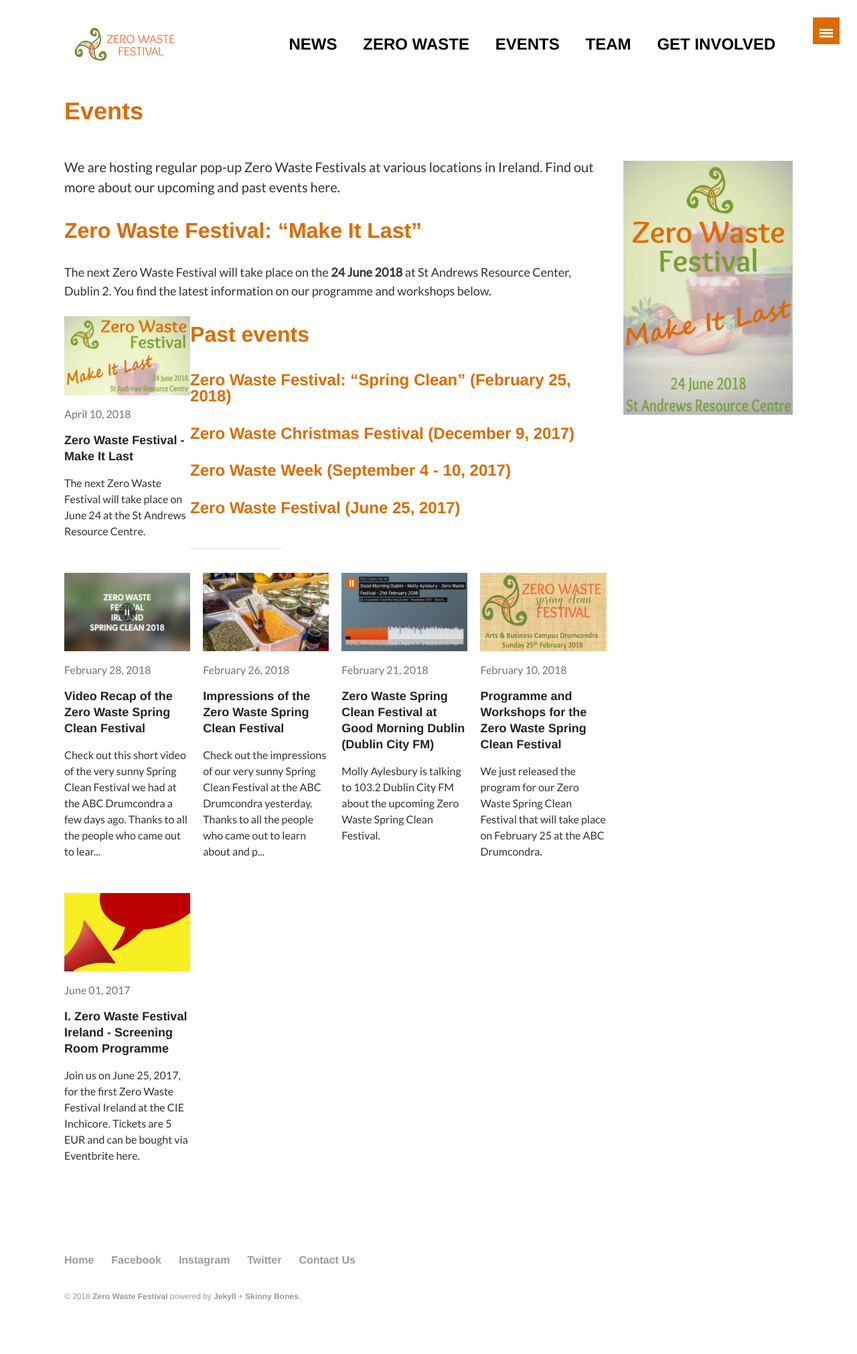
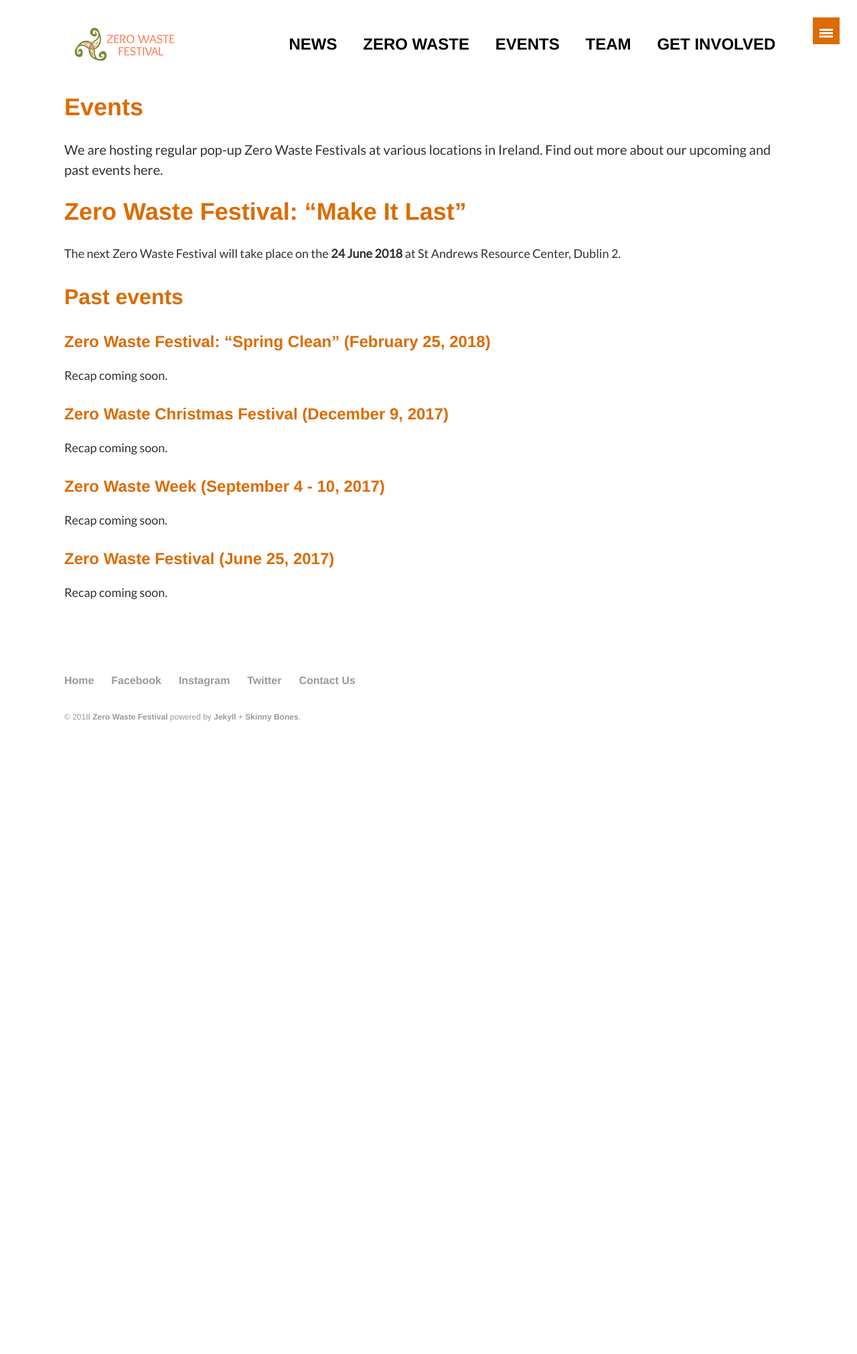
Before and after one commit to zerowastefestival/zerowastefestival.github.io, a Jekyll site: the page built from events.md, in a window 1280 px wide. Shown: the whole page at 67% size. Built offline with Jekyll 4.4.1, drawn with Linux system fonts in a browser that asks for light colours; some web fonts are replaced; after the commit the page ends 1156 px from its top, so only the background shows below that.

Commit message:
simplify events page

```diff
--- a/events.md
+++ b/events.md
@@ -10,61 +10,29 @@
 
 We are hosting regular pop-up Zero Waste Festivals at various locations in Ireland. Find out more about our upcoming and past events here.
 
-## Zero Waste Festival: "Make It Last"
+# Zero Waste Festival: "Make It Last"
 
-The next Zero Waste Festival will take place on the **24 June 2018** at St Andrews Resource Center, Dublin 2. You find the latest information on our programme and workshops below.
+The next Zero Waste Festival will take place on the **24 June 2018** at St Andrews Resource Center, Dublin 2.
 
-<div class="tiles">
-{% for post in site.categories.2018-06-festival %}
-  {% include post-grid.html %}
-{% endfor %}
-</div><!-- /.tiles -->
 
 
 ## Past events
 
 #### Zero Waste Festival: "Spring Clean" (February 25, 2018)
 
-<div>
-<div class="tiles">
-{% for post in site.categories.2018-02-festival %}
-  {% include post-grid.html %}
-{% endfor %}
-</div><!-- /.tiles -->
-</div>
-
+Recap coming soon.
 
 
 #### Zero Waste Christmas Festival (December 9, 2017)
 
-<div>
-<div class="tiles">
-{% for post in site.categories.2017-12-festival %}
-  {% include post-grid.html %}
-{% endfor %}
-</div><!-- /.tiles -->
-</div>
-
+Recap coming soon.
 
 
 #### Zero Waste Week (September 4 - 10, 2017)
 
-<div>
-<div class="tiles">
-{% for post in site.categories.2017-09-festival %}
-  {% include post-grid.html %}
-{% endfor %}
-</div><!-- /.tiles -->
-</div>
-
+Recap coming soon.
 
 
 #### Zero Waste Festival (June 25, 2017)
 
-<div>
-<div class="tiles">
-{% for post in site.categories.2017-06-festival %}
-  {% include post-grid.html %}
-{% endfor %}
-</div><!-- /.tiles -->
-</div>
+Recap coming soon.
```
Also changed, not shown: other parts of events.md (+1 -1 lines).
